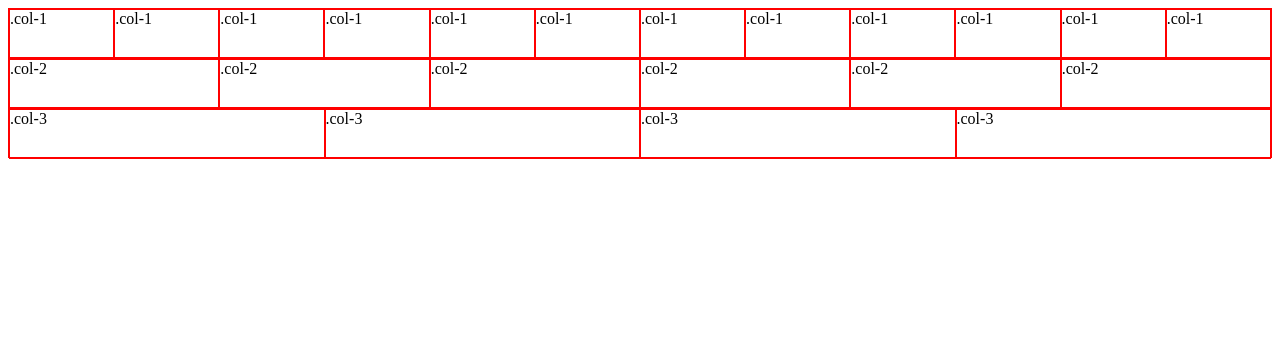
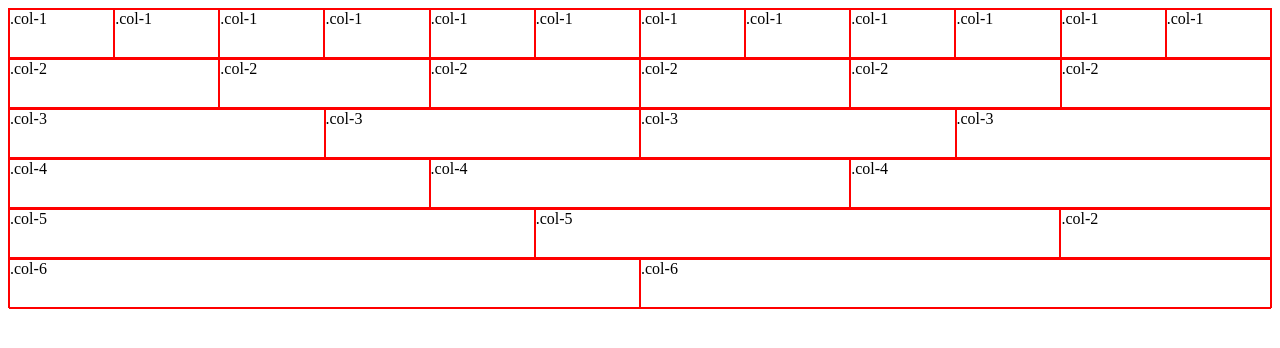
Before and after one commit to JBStover/CSS-Framework, a plain HTML site: page index.html in a window 1280 px wide. Drawn offline with Linux system fonts and the light colour scheme.

Commit message:
column 6 commit

```diff
--- a/index.html
+++ b/index.html
@@ -36,5 +36,19 @@
     <div class="col-3">.col-3</div>
     <div class="col-3">.col-3</div>
 </div>
+<div class="row">
+    <div class="col-4">.col-4</div>
+    <div class="col-4">.col-4</div>
+    <div class="col-4">.col-4</div>
+</div>
+<div class="row">
+    <div class="col-5">.col-5</div>
+    <div class="col-5">.col-5</div>
+    <div class="col-2">.col-2</div>
+</div>
+<div class="row">
+    <div class="col-6">.col-6</div>
+    <div class="col-6">.col-6</div>
+</div>
 </body>
 </html>
```
